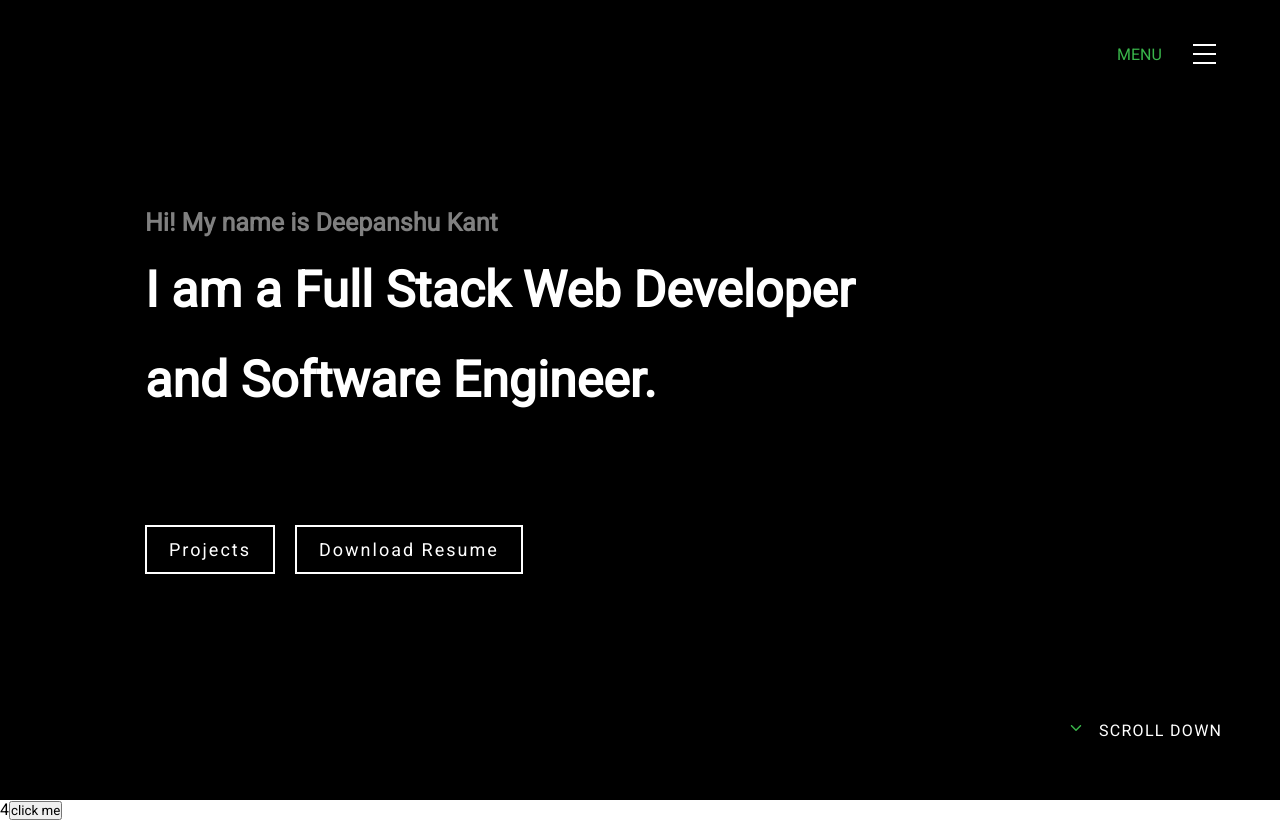
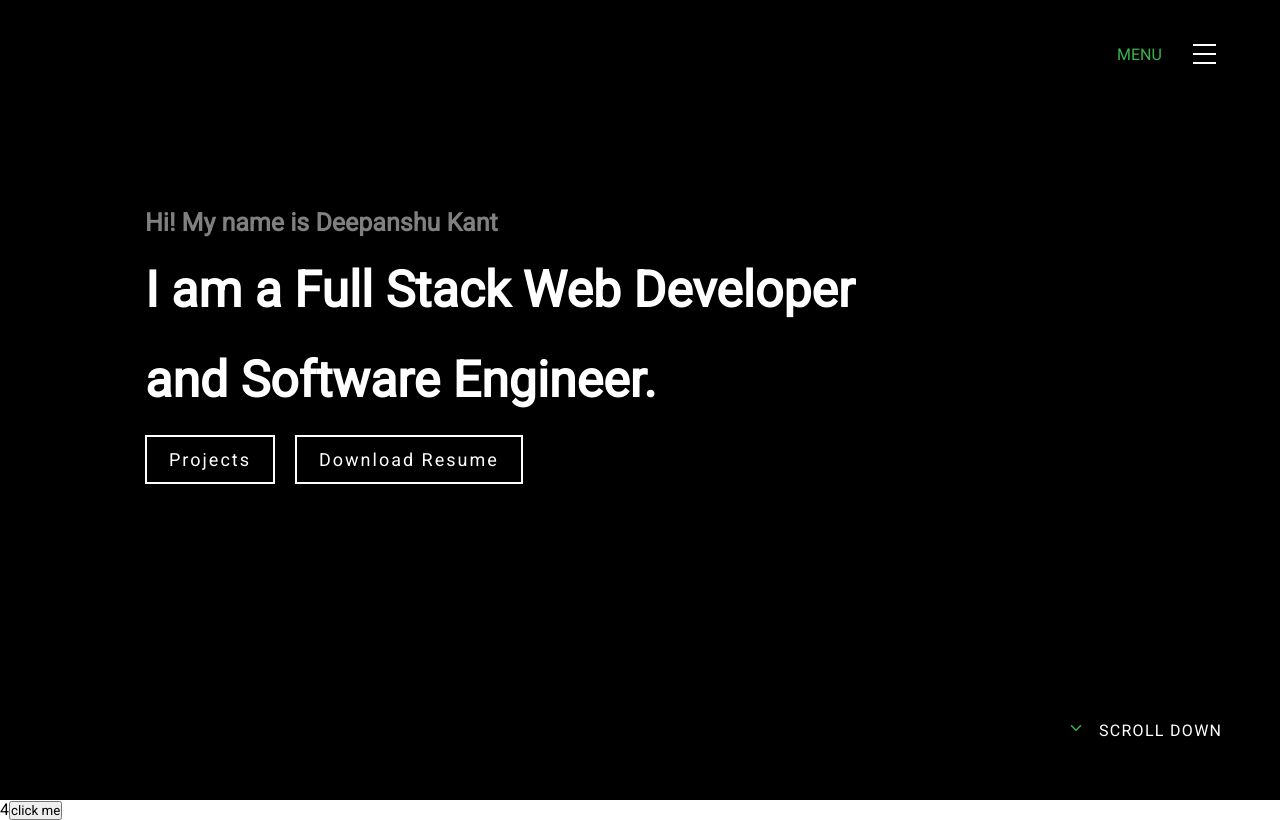
Before and after one commit to DeepanshuKant/Deepanshu-Portfolio, a React (Create React App) app: page / in a window 1280 px wide. Built offline with nearby package versions, Linux system fonts and the light colour scheme.

Commit message:
home button margin changed

```diff
--- a/src/Components/Home/Home.css
+++ b/src/Components/Home/Home.css
@@ -32,7 +32,7 @@
     /* border: 1px solid red; */
     display: flex;
     flex-direction: column;
-    margin-top: 100px;
+    margin-top: 10px;
 }
 
 .home__buttons button {
```
